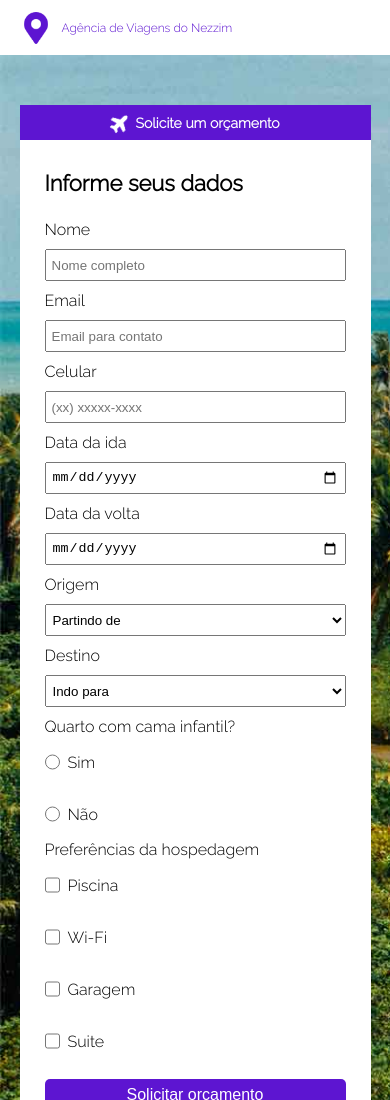
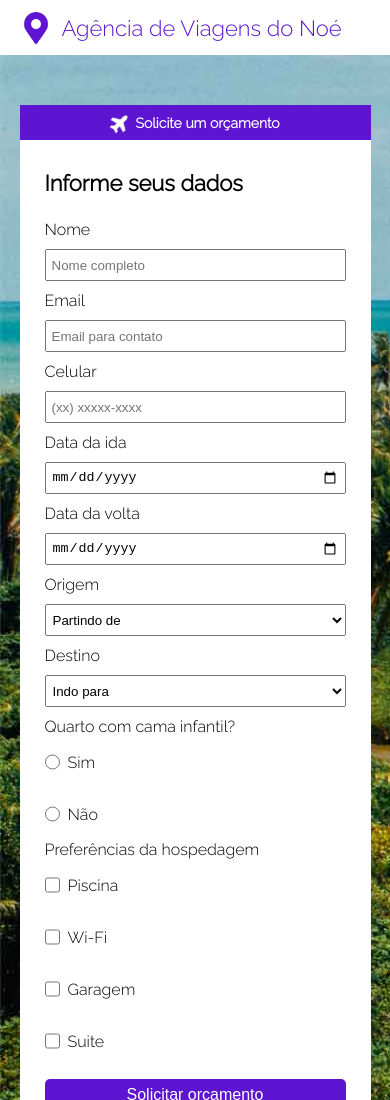
Before and after one commit to FagnerNoe/Reservas, a plain HTML site: page index.html in a window 390 px wide. Shown: the top 1100 px of the page. Drawn offline with Linux system fonts and the light colour scheme.

Commit message:
alterando tamanho fonte-logo

```diff
--- a/assets/css/style.css
+++ b/assets/css/style.css
@@ -358,6 +358,7 @@ footer{
     }
 
     .topo-titulo{
-        font-size: 12px;
+        font-size: 22px;
+
     }
 }
--- a/index.html
+++ b/index.html
@@ -14,7 +14,7 @@
         <header>
             <div class="topo limite-largura">
                 <img class="topo-logo" src="assets/img/local-logo.png" title="Logo da agência" alt="Logo da agência">
-                <p class="topo-titulo">Agência de Viagens do Nezzim</p>
+                <p class="topo-titulo">Agência de Viagens do Noé</p>
             </div>
         </header>
         <main>
```
